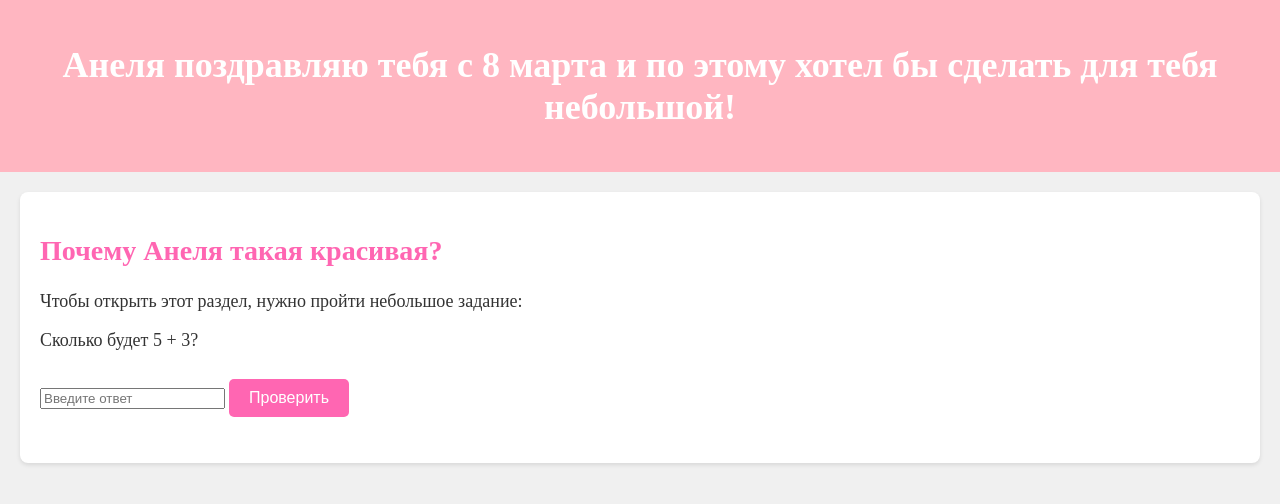
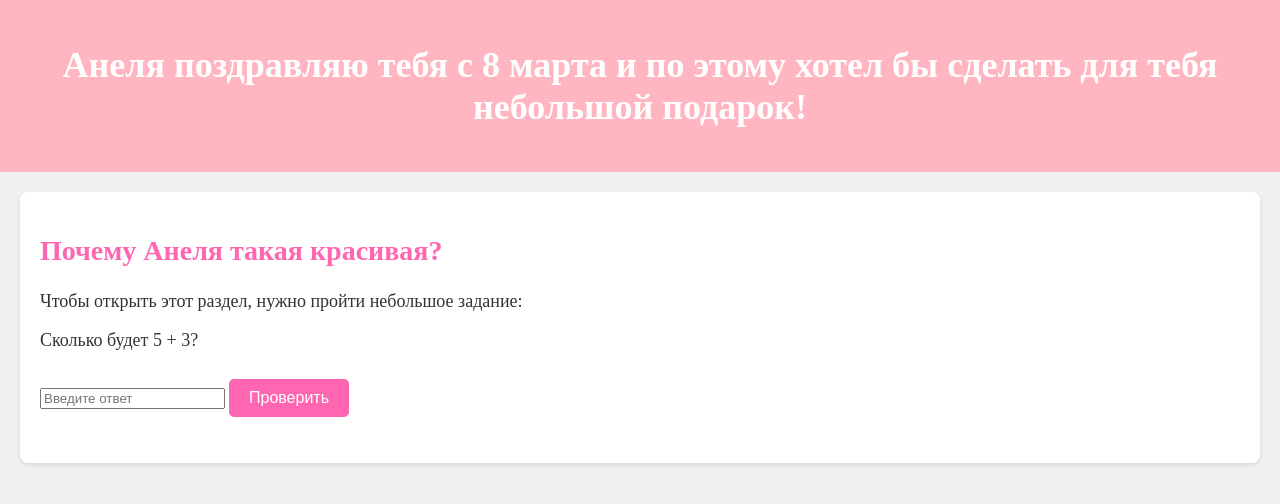
Before and after one commit to Ibrash03/8Marta, a plain HTML site: page index.html in a window 1280 px wide. Drawn offline with Linux system fonts and the light colour scheme.

Commit message:
Update index.html

```diff
--- a/index.html
+++ b/index.html
@@ -95,7 +95,7 @@
 <body>
 
 <header>
-    <h1>Анеля поздравляю тебя с 8 марта и по этому хотел бы сделать для тебя небольшой!</h1>
+    <h1>Анеля поздравляю тебя с 8 марта и по этому хотел бы сделать для тебя небольшой подарок!</h1>
 </header>
 
 <div class="section" id="section1">
```
